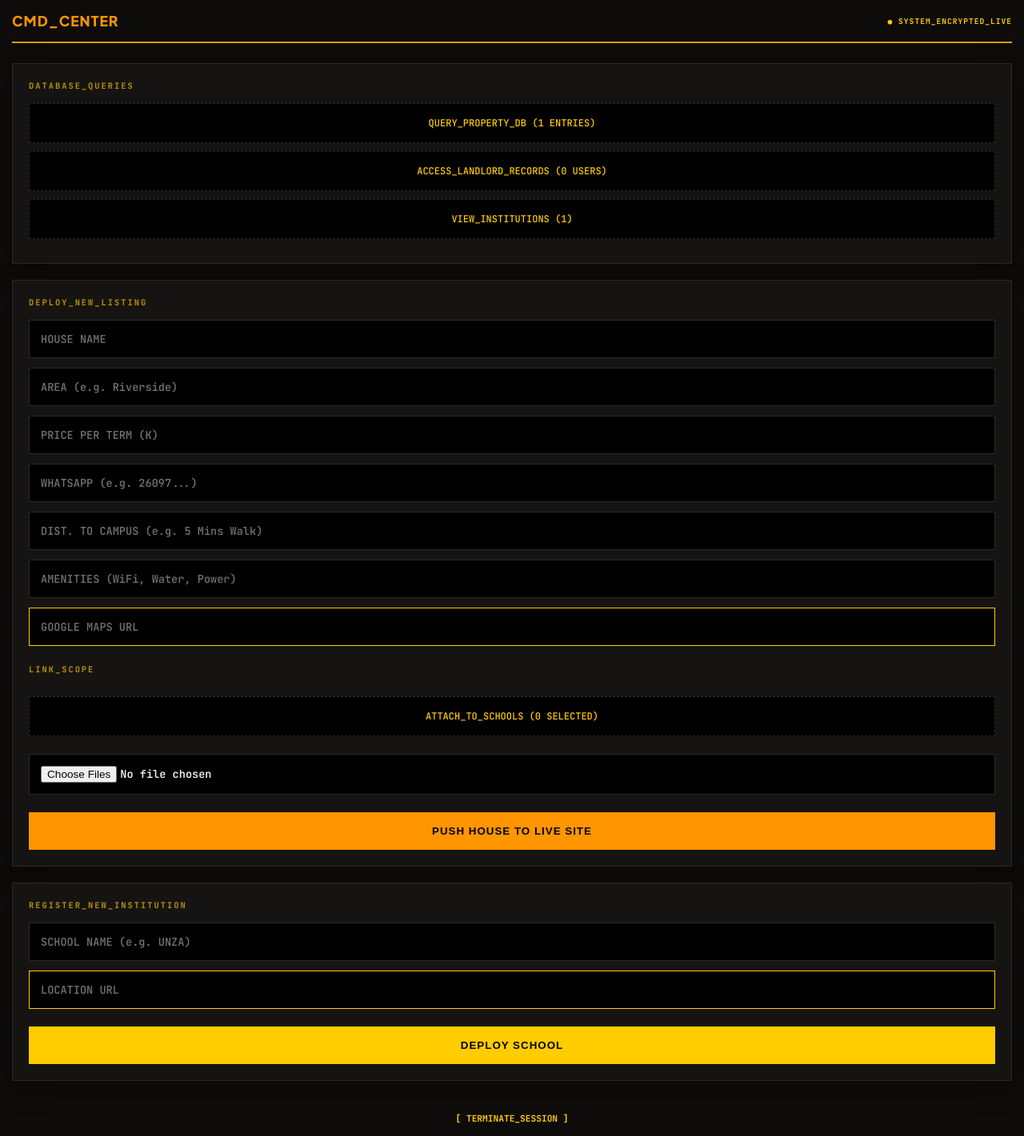
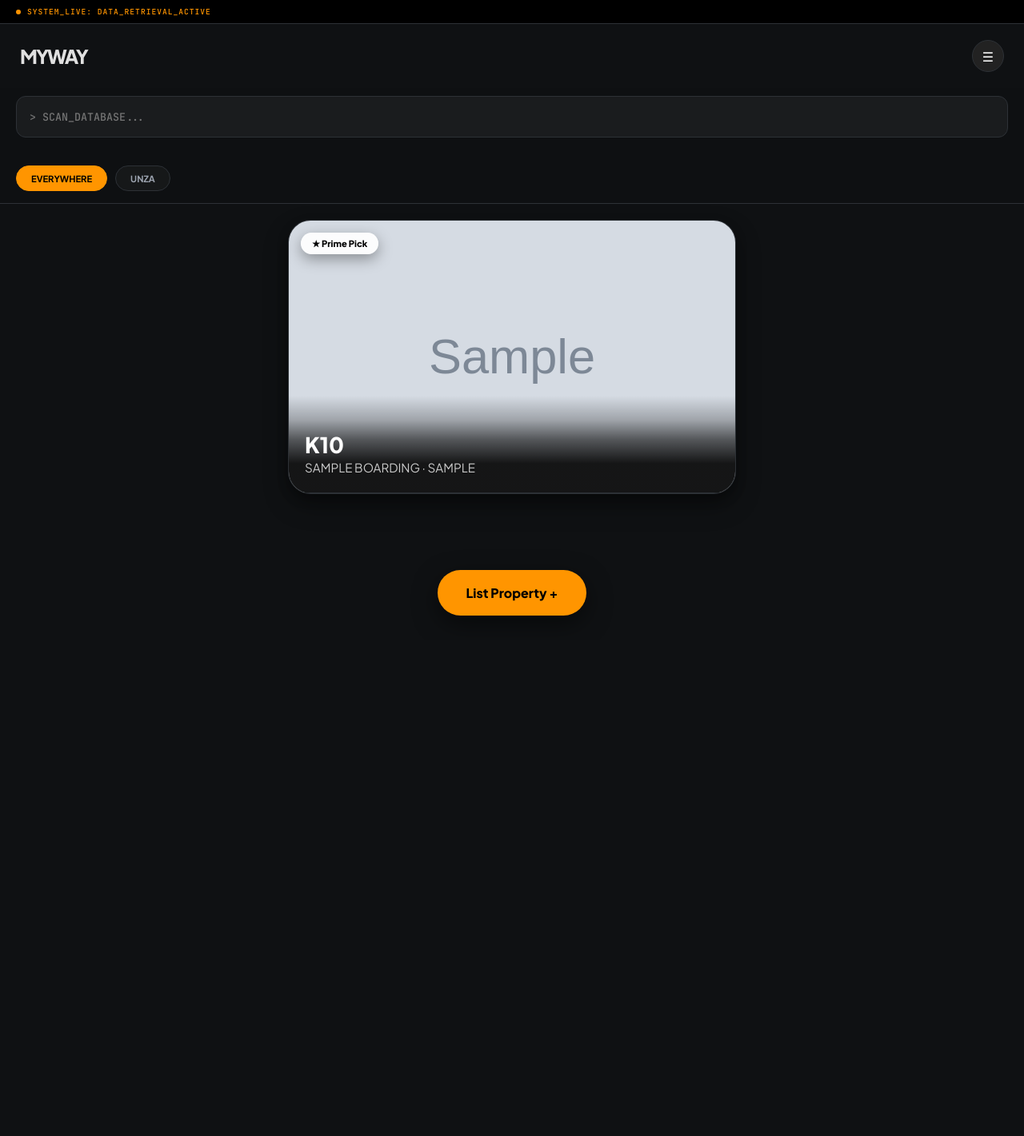
Before and after one commit to mutalefrancis/VECTA-REV, a Flask app: page / in a window 1280 px wide. Shown: the whole page at 80% size. After the commit the page ends 770 px from the top, so only its background shows below. Run offline with Flask 3, Linux system fonts and the light colour scheme; data comes from the database, SQL or seed files in the repository; tables that the repository leaves empty hold one stand-in row (values such as "Sample post"); grey boxes marked "Sample" are stand-in pictures.

Commit message:
Replace index.html content with new design

```diff
--- a/templates/index.html
+++ b/templates/index.html
@@ -3,244 +3,240 @@
 <head>
     <meta charset="UTF-8">
     <meta name="viewport" content="width=device-width, initial-scale=1.0, viewport-fit=cover">
-    <title>TERMINAL | COMMAND CENTER</title>
-    <link href="https://fonts.googleapis.com/css2?family=Plus+Jakarta+Sans:wght@700;800&family=JetBrains+Mono:wght@500;700&display=swap" rel="stylesheet">
+    <title>MyWay | Find Your Space</title>
+    <link href="https://fonts.googleapis.com/css2?family=Plus+Jakarta+Sans:wght@400;700;800&family=JetBrains+Mono:wght@500;700&display=swap" rel="stylesheet">
     <style>
         :root {
-            --topaz: #FF9500;    --amber: #FFCC00;    --danger: #FF3B30;
-            --bg: #0D0C0B;       --panel: #161412;    --border: #2D2926;
-            --text: #F2F2F7;     --success: #4CD964;
+            --topaz: #FF9500; --neon: #e0e0e0; --bg: #0f1113;
+            --card: #1a1d21; --text: #ffffff; --border: #2d3136;
+            --accent: #9ca3af; --danger: #FF3B30;
         }
 
         * { box-sizing: border-box; -webkit-tap-highlight-color: transparent; }
-        body { font-family: 'Plus Jakarta Sans', sans-serif; background: var(--bg); color: var(--text); margin: 0; padding: 15px; overflow-x: hidden; }
+        body { margin: 0; font-family: 'Plus Jakarta Sans', sans-serif; background: var(--bg); color: var(--text); padding-bottom: 120px; overflow-x: hidden; }
 
-        /* NAV */
-        .top-nav { display: flex; justify-content: space-between; align-items: center; border-bottom: 2px solid var(--topaz); padding-bottom: 15px; margin-bottom: 25px; }
-        h1 { font-size: 1.1rem; font-weight: 800; text-transform: uppercase; margin: 0; letter-spacing: 1px; color: var(--topaz); }
-        .sys-status { font-family: 'JetBrains Mono', monospace; font-size: 0.6rem; color: var(--amber); font-weight: 900; letter-spacing: 1px; }
+        /* STATUS BAR */
+        .sys-status-bar {
+            background: #000; padding: 8px 20px; font-family: 'JetBrains Mono', monospace;
+            font-size: 0.6rem; color: var(--topaz); display: flex; align-items: center;
+            gap: 8px; border-bottom: 1px solid var(--border); letter-spacing: 1px;
+        }
+        .pulse-dot { width: 6px; height: 6px; background: var(--topaz); border-radius: 50%; animation: pulse 1.5s infinite; }
+        @keyframes pulse { 0% { opacity: 0.4; } 50% { opacity: 1; } 100% { opacity: 0.4; } }
 
-        /* BOXES */
-        .box { background: var(--panel); padding: 20px; border: 1px solid var(--border); margin-bottom: 20px; width: 100%; box-shadow: 0 10px 30px rgba(0,0,0,0.3); }
-        .box-title { font-family: 'JetBrains Mono', monospace; font-size: 0.65rem; text-transform: uppercase; color: var(--amber); opacity: 0.7; margin-bottom: 15px; display: block; letter-spacing: 2px; font-weight: 700; }
-        .form-grid { display: flex; flex-direction: column; gap: 12px; }
+        nav { padding: 20px 25px; display: flex; justify-content: space-between; align-items: center; }
+        .logo { font-weight: 800; font-size: 1.5rem; color: var(--neon); letter-spacing: -2px; cursor: pointer; }
 
-        /* INPUTS & BUTTONS */
-        input, select { width: 100%; background: #000 !important; border: 1px solid var(--border); color: white; padding: 14px; font-family: 'JetBrains Mono', monospace; outline: none; font-size: 0.85rem; border-radius: 0; }
-        input:focus { border-color: var(--topaz); }
-        .deploy-btn { background: var(--topaz); color: black; padding: 16px; font-weight: 800; border: none; cursor: pointer; text-transform: uppercase; width: 100%; margin-top: 10px; letter-spacing: 1px; transition: 0.2s; }
-        .deploy-btn:active { transform: scale(0.98); opacity: 0.8; }
+        /* SEARCH & FILTER STICKY */
+        .search-container {
+            padding: 10px 20px 20px 20px;
+            position: sticky; top: 0; z-index: 110;
+            background: rgba(15, 17, 19, 0.9);
+            backdrop-filter: blur(20px); -webkit-backdrop-filter: blur(20px);
+        }
+        .search-bar {
+            width: 100%; background: rgba(255, 255, 255, 0.05);
+            border: 1px solid var(--border); padding: 16px; border-radius: 12px;
+            color: white; outline: none; font-family: 'JetBrains Mono', monospace;
+            transition: border-color 0.3s;
+        }
+        .search-bar:focus { border-color: var(--topaz); }
 
-        /* TRIGGER BUTTONS */
-        .modal-trigger {
-            width: 100%; padding: 16px; background: #000; border: 1px dashed var(--border);
-            color: var(--amber); font-family: 'JetBrains Mono', monospace; font-size: 0.75rem;
-            text-align: center; cursor: pointer; transition: 0.2s; margin-bottom: 10px;
+        .filter-wrapper {
+            position: sticky; top: 78px;
+            background: rgba(15, 17, 19, 0.9);
+            backdrop-filter: blur(20px); -webkit-backdrop-filter: blur(20px);
+            z-index: 100; border-bottom: 1px solid var(--border);
         }
-        .modal-trigger:hover { border-color: var(--topaz); background: #0f0e0c; color: white; }
+        .filter-container { padding: 15px 20px; overflow-x: auto; display: flex; gap: 10px; scrollbar-width: none; }
+        .filter-container::-webkit-scrollbar { display: none; }
 
-        /* MODALS */
-        .modal-overlay {
-            position: fixed; top: 0; left: 0; width: 100%; height: 100%;
-            background: rgba(0,0,0,0.96); display: none; align-items: center;
-            justify-content: center; z-index: 2000; padding: 20px;
+        .chip {
+            padding: 8px 18px; border-radius: 50px; border: 1px solid var(--border);
+            color: var(--accent); font-weight: 700; font-size: 0.7rem;
+            white-space: nowrap; background: rgba(255,255,255,0.03);
+            transition: 0.2s;
         }
-        .modal-content {
-            background: var(--panel); border: 1px solid var(--topaz);
-            padding: 25px; width: 100%; max-width: 450px;
-            max-height: 85vh; display: flex; flex-direction: column;
-            box-shadow: 0 0 50px rgba(255, 149, 0, 0.1);
+        .chip.active { background: var(--topaz); color: black; border-color: var(--topaz); }
+
+        /* ===== YOUR UPDATED CARD VISUALS ===== */
+        .main-content { padding: 20px; max-width: 600px; margin: 0 auto; }
+
+        .card {
+            background: var(--card);
+            border-radius: 28px;
+            border: 1px solid var(--border);
+            margin-bottom: 30px;
+            overflow: hidden;
+            position: relative;
+            box-shadow: 0 14px 30px rgba(0,0,0,0.35), 0 6px 14px rgba(0,0,0,0.25);
+            transition: transform 0.25s cubic-bezier(0.4, 0, 0.2, 1), box-shadow 0.25s cubic-bezier(0.4, 0, 0.2, 1);
+            cursor: pointer;
         }
 
-        /* DB LISTING STYLE */
-        .db-scroll { flex: 1; overflow-y: auto; margin: 15px 0; border: 1px solid var(--border); background: #000; }
-        .listing-item { display: flex; justify-content: space-between; align-items: center; padding: 15px; border-bottom: 1px solid var(--border); }
-        .listing-info strong { font-size: 0.8rem; color: var(--topaz); display: block; text-transform: uppercase; }
-        .listing-info span { font-size: 0.6rem; color: #666; font-family: 'JetBrains Mono'; }
+        .card:hover {
+            transform: translateY(-6px);
+            box-shadow: 0 24px 50px rgba(0,0,0,0.45), 0 12px 26px rgba(0,0,0,0.35);
+        }
+
+        .card.is-full { opacity: 0.7; filter: grayscale(0.8); }
+
+        .img-container { position: relative; width: 100%; height: 340px; overflow: hidden; }
+        .img-stack { display: flex; height: 100%; overflow-x: auto; scroll-snap-type: x mandatory; scrollbar-width: none; }
+        .img-stack::-webkit-scrollbar { display: none; }
+
+        .img-stack img {
+            width: 100%; height: 100%; object-fit: cover; flex-shrink: 0;
+            scroll-snap-align: start; transition: transform 0.45s ease;
+        }
+        .card:hover .img-stack img { transform: scale(1.05); }
+
+        .prime-badge {
+            position: absolute; top: 15px; left: 15px; z-index: 20;
+            background: rgba(255,255,255,0.92); color: #000;
+            padding: 6px 14px; border-radius: 50px; font-size: 0.7rem; font-weight: 800;
+            box-shadow: 0 6px 18px rgba(0,0,0,0.35); backdrop-filter: blur(6px);
+        }
+
+        .card-overlay {
+            position: absolute; bottom: 0; left: 0; right: 0;
+            padding: 44px 20px 22px;
+            background: linear-gradient(to top, rgba(0,0,0,0.9) 30%, rgba(0,0,0,0.6) 55%, rgba(0,0,0,0.25) 75%, transparent);
+            z-index: 15;
+            transition: padding 0.3s ease;
+        }
+        .card:hover .card-overlay { padding-bottom: 28px; }
+
+        .card-price { font-size: 1.7rem; font-weight: 800; color: #fff; margin-bottom: 2px; }
+        .card-title { font-size: 0.95rem; color: #ddd; margin: 0; font-weight: 400; opacity: 0.9; }
+
+        .card-details {
+            background: #121416; max-height: 0; overflow: hidden; border-top: 1px solid var(--border);
+            transition: max-height 0.45s cubic-bezier(0.4, 0, 0.2, 1), padding 0.3s ease;
+        }
+        .card.expanded .card-details { max-height: 520px; padding: 20px; }
+
+        /* GRID FOR INFO */
+        .detail-grid { display: grid; grid-template-columns: 1fr 1fr; gap: 15px; margin-bottom: 20px; }
+        .stat-box { background: rgba(255,255,255,0.03); padding: 14px; border-radius: 16px; border: 1px solid var(--border); }
+        .stat-label { font-size: 0.6rem; color: var(--accent); text-transform: uppercase; font-family: 'JetBrains Mono'; letter-spacing: 0.5px; }
+        .stat-value { display: block; font-size: 0.85rem; font-weight: 700; color: var(--neon); margin-top: 5px; }
 
         /* ACTION BUTTONS */
-        .action-group { display: flex; gap: 8px; }
-        .btn-action { background: transparent; border: 1px solid var(--border); color: var(--text); padding: 5px 10px; font-size: 0.6rem; font-weight: 800; cursor: pointer; font-family: 'JetBrains Mono'; }
-        .btn-toggle { border-color: var(--amber); color: var(--amber); }
-        .btn-delete { border-color: var(--danger); color: var(--danger); }
+        .btn-row { display: flex; gap: 12px; margin-top: 10px; }
+        .action-btn {
+            flex: 1; padding: 16px; border-radius: 16px;
+            font-weight: 800; text-align: center; text-decoration: none; font-size: 0.9rem;
+            transition: filter 0.2s;
+        }
+        .action-btn:active { filter: brightness(0.8); }
+        .btn-wa { background: var(--topaz); color: #000; }
+        .btn-map { background: rgba(255,255,255,0.05); color: #fff; border: 1px solid var(--border); }
 
-        .chip-container { display: flex; flex-direction: column; gap: 8px; overflow-y: auto; padding: 10px 0; }
-        .chip-label { font-size: 11px; font-family: 'JetBrains Mono'; color: var(--text); display: flex; align-items: center; gap: 10px; background: #000; padding: 12px; border: 1px solid var(--border); width: 100%; cursor: pointer; }
-
-        .status-tag { font-size: 0.55rem; padding: 2px 6px; border-radius: 3px; font-weight: 900; margin-left: 5px; }
-        .tag-available { background: var(--success); color: black; }
-        .tag-full { background: var(--danger); color: white; }
-
-        /* LANDLORD CARD STYLES */
-        .ll-card { background: #000; border: 1px solid var(--border); padding: 12px; margin-bottom: 10px; border-radius: 5px; }
-        .ll-meta { font-size: 0.65rem; color: #888; font-family: 'JetBrains Mono'; margin-top: 5px; line-height: 1.4; }
-        .ll-pass { color: var(--success); font-weight: bold; }
-
-        .back-link { display: block; margin-top: 40px; text-align: center; color: var(--amber); text-decoration: none; font-size: 0.7rem; font-family: 'JetBrains Mono'; font-weight: 800; }
+        .bottom-nav { position: fixed; bottom: 30px; left: 0; right: 0; display: flex; justify-content: center; z-index: 1000; }
+        .nav-btn { background: var(--topaz); color: black; padding: 18px 36px; border-radius: 50px; text-decoration: none; font-weight: 800; box-shadow: 0 10px 30px rgba(0,0,0,0.5); transition: transform 0.2s; }
+        .nav-btn:active { transform: scale(0.95); }
     </style>
 </head>
 <body>
 
-    <div class="top-nav">
-        <h1>CMD_CENTER</h1>
-        <div class="sys-status">● SYSTEM_ENCRYPTED_LIVE</div>
+    <div class="sys-status-bar">
+        <span class="pulse-dot"></span> SYSTEM_LIVE: DATA_RETRIEVAL_ACTIVE
     </div>
 
-    <div class="box">
-        <span class="box-title">Database_Queries</span>
-        <div class="modal-trigger" onclick="openModal('dbModal')">
-            QUERY_PROPERTY_DB ({{ houses|length }} ENTRIES)
+    <nav>
+        <div class="logo" onclick="window.location.href='/'">MYWAY</div>
+        <div style="cursor: pointer; background: #222; width: 40px; height: 40px; display: flex; align-items: center; justify-content: center; border-radius: 50%; border: 1px solid var(--border);"
+             onclick="window.location.href='/admin'">☰</div>
+    </nav>
+
+    <div class="search-container">
+        <input type="text" id="mainSearch" class="search-bar" placeholder="> SCAN_DATABASE..." onkeyup="searchListings()">
     </div>
-        <div class="modal-trigger" onclick="openModal('landlordModal')">
-            ACCESS_LANDLORD_RECORDS ({{ landlords|length }} USERS)
-        </div>
-        <div class="modal-trigger" onclick="openModal('schoolListModal')">
-            VIEW_INSTITUTIONS ({{ schools|length }})
+
+    <div class="filter-wrapper">
+        <div class="filter-container">
+            <div class="chip {% if selected_school == 'All Institutions' %}active{% endif %}" onclick="filterBy('All Institutions')">EVERYWHERE</div>
+            {% for s in schools %}
+            <div class="chip {% if selected_school == s.name %}active{% endif %}" onclick="filterBy('{{ s.name }}')">{{ s.name|upper }}</div>
+            {% endfor %}
         </div>
     </div>
 
-    <div class="box">
-        <span class="box-title">Deploy_New_Listing</span>
-        <form action="/upload" method="POST" enctype="multipart/form-data" class="form-grid">
-            <input type="text" name="name" placeholder="HOUSE NAME" required>
-            <input type="text" name="location" placeholder="AREA (e.g. Riverside)" required>
-            <input type="number" name="price" placeholder="PRICE PER TERM (K)" required>
-            <input type="text" name="phone" placeholder="WHATSAPP (e.g. 26097...)" required>
-            <input type="text" name="distance" placeholder="DIST. TO CAMPUS (e.g. 5 Mins Walk)" required>
-            <input type="text" name="amenities" placeholder="AMENITIES (WiFi, Water, Power)" required>
-            <input type="url" name="map_url" placeholder="GOOGLE MAPS URL" required style="border-color: var(--amber);">
+    <main class="main-content" id="listings">
+        {% for h in houses %}
+        <article class="card {% if h.status == 'Full' %}is-full{% endif %}"
+                 onclick="this.classList.toggle('expanded')"
+                 data-searchable="{{ h.name }} {{ h.location }} {{ h.institution }}">
 
-            <span class="box-title" style="margin-top: 10px;">Link_Scope</span>
-            <div class="modal-trigger" onclick="openModal('schoolModal')">
-                ATTACH_TO_SCHOOLS (<span id="count">0</span> SELECTED)
+            <div class="img-container">
+                <div class="prime-badge">★ Prime Pick</div>
+
+                <div class="img-stack">
+                    {% if h.images %}
+                        {% for img in h.images.split(',') %}
+                            {% if img %}<img src="{{ url_for('static', filename='uploads/' + img) }}" loading="lazy">{% endif %}
+                        {% endfor %}
+                    {% else %}
+                        <div style="width:100%; height:100%; background:#222; display:flex; align-items:center; justify-content:center; font-family:'JetBrains Mono'; color:var(--accent);">NO_IMAGES</div>
+                    {% endif %}
                 </div>
 
-            <input type="file" name="photos" multiple required>
-            <button type="submit" class="deploy-btn">Push House to Live Site</button>
-        </form>
-    </div>
-
-    <div class="box">
-        <span class="box-title">Register_New_Institution</span>
-        <form action="/admin/add_school" method="POST" class="form-grid">
-            <input type="text" name="school_name" placeholder="SCHOOL NAME (e.g. UNZA)" required>
-            <input type="url" name="school_map" placeholder="LOCATION URL" required style="border-color: var(--amber);">
-            <button type="submit" class="deploy-btn" style="background: var(--amber);">Deploy School</button>
-        </form>
-    </div>
-
-    <div class="modal-overlay" id="schoolModal">
-        <div class="modal-content">
-            <span class="box-title">Select_Target_Zones</span>
-            <div class="chip-container">
-                {% for s in schools %}
-                <label class="chip-label">
-                    <input type="checkbox" name="schools" value="{{ s.name }}" onchange="updateCount()"> {{ s.name|upper }}
-                </label>
-                {% endfor %}
-            </div>
-            <button type="button" class="deploy-btn" onclick="closeModal('schoolModal')">Confirm_Links</button>
+                <div class="card-overlay">
+                    <div class="card-price">K{{ h.price }}</div>
+                    <p class="card-title">{{ h.name|upper }} · {{ h.location|upper }}</p>
                 </div>
             </div>
 
-    <div class="modal-overlay" id="landlordModal">
-        <div class="modal-content" style="max-width: 500px;">
-            <span class="box-title">Master_Landlord_Registry</span>
-            <input type="text" id="llSearch" style="border-style: dashed; margin-bottom: 10px;" placeholder="SEARCH LANDLORDS..." onkeyup="filterLL()">
-            <div class="db-scroll" id="llContainer">
-                {% for l in landlords %}
-                <div class="ll-card">
-                    <div style="display: flex; justify-content: space-between; align-items: flex-start;">
-                        <strong>{{ l.name|upper }}</strong>
-                        <a href="https://wa.me/{{ l.phone }}" style="text-decoration: none; font-size: 0.6rem; color: var(--success);">[ CONTACT ]</a>
+            <div class="card-details">
+                <div class="detail-grid">
+                    <div class="stat-box">
+                        <span class="stat-label">Institution</span>
+                        <span class="stat-value">@{{ h.institution|upper if h.institution else 'GENERAL' }}</span>
                     </div>
-                    <div class="ll-meta">
-                        PHONE: {{ l.phone }}<br>
-                        PASS: <span class="ll-pass">{{ l.password }}</span><br>
-                        QUESTION: {{ l.security_question }}<br>
-                        ANSWER: {{ l.security_answer }}
-                    </div>
-                </div>
-                {% endfor %}
-            </div>
-            <button type="button" class="deploy-btn" style="background: var(--amber);" onclick="closeModal('landlordModal')">Close_Registry</button>
+                    <div class="stat-box">
+                        <span class="stat-label">Distance</span>
+                        <span class="stat-value">{{ h.distance|upper }}</span>
                     </div>
                 </div>
 
-    <div class="modal-overlay" id="dbModal">
-        <div class="modal-content" style="max-width: 500px;">
-            <span class="box-title">Live_Property_Registry</span>
-            <input type="text" id="dbSearch" style="border-style: dashed; margin-bottom: 10px;" placeholder="FILTER PROPERTIES..." onkeyup="filterDB()">
-            <div class="db-scroll" id="dbContainer">
-                {% for h in houses %}
-                <div class="listing-item">
-                    <div class="listing-info">
-                        <strong>{{ h.name }} <span class="status-tag {% if h.status == 'Full' %}tag-full{% else %}tag-available{% endif %}">{{ h.status|upper }}</span></strong>
-                        <span>{{ h.clicks }} LEADS // {{ h.location|upper }}</span>
+                <div style="margin-bottom: 25px;">
+                    <span class="stat-label">Manifest Data</span>
+                    <p style="font-size: 0.85rem; color: #aaa; margin: 10px 0; line-height: 1.6; letter-spacing: 0.2px;">{{ h.amenities|upper }}</p>
                 </div>
-                    <div class="action-group">
-                        <a href="/toggle_status/{{ h.id }}"><button class="btn-action btn-toggle">TOGGLE</button></a>
-                        <a href="/admin/delete_house/{{ h.id }}" onclick="return confirm('WIPE DATA?')"><button class="btn-action btn-delete">DEL</button></a>
+
+                <div class="btn-row">
+                    {% if h.status == 'Available' %}
+                    <a href="{{ url_for('track_click', id=h.id) }}" class="action-btn btn-wa" onclick="event.stopPropagation()">WHATSAPP</a>
+                    {% else %}
+                    <a href="#" class="action-btn btn-wa" style="background: #333; color: #666; pointer-events:none;">OCCUPIED</a>
+                    {% endif %}
+                    <a href="{{ h.map_url }}" target="_blank" class="action-btn btn-map" onclick="event.stopPropagation()">OPEN MAP</a>
                 </div>
             </div>
+        </article>
         {% endfor %}
-            </div>
-            <button type="button" class="deploy-btn" style="background: var(--amber);" onclick="closeModal('dbModal')">Close_Registry</button>
-        </div>
+    </main>
+
+    <div class="bottom-nav">
+        <a href="{{ url_for('login') }}" class="nav-btn">List Property +</a>
     </div>
 
-    <div class="modal-overlay" id="schoolListModal">
-        <div class="modal-content" style="max-width: 500px;">
-            <span class="box-title">Registered_Institutions</span>
-            <div class="db-scroll">
-                {% for s in schools %}
-                <div class="listing-item">
-                    <div class="listing-info">
-                        <strong>{{ s.name|upper }}</strong>
-                        <span>SYSTEM_ID: {{ s.id }}</span>
-                    </div>
-                    <a href="/admin/delete_school/{{ s.id }}" onclick="return confirm('REMOVE SCHOOL?')">
-                        <button class="btn-action btn-delete">REMOVE</button>
-                    </a>
-                </div>
-                {% endfor %}
-            </div>
-            <button type="button" class="deploy-btn" style="background: var(--amber);" onclick="closeModal('schoolListModal')">Close_Registry</button>
-        </div>
-    </div>
+    <script>
+        function searchListings() {
+            let input = document.getElementById('mainSearch').value.toLowerCase();
+            let cards = document.querySelectorAll('.card');
+            cards.forEach(card => {
+                let text = card.getAttribute('data-searchable').toLowerCase();
+                card.style.display = text.includes(input) ? "block" : "none";
+            });
+        }
+        function filterBy(school) { window.location.href = "/?school=" + encodeURIComponent(school); }
 
-    <a href="{{ url_for('index') }}" class="back-link">[ TERMINATE_SESSION ]</a>
-
-    <script>
-        function openModal(id) { document.getElementById(id).style.display = 'flex'; }
-        function closeModal(id) { document.getElementById(id).style.display = 'none'; }
-
-        function updateCount() {
-            const checked = document.querySelectorAll('input[name="schools"]:checked').length;
-            document.getElementById('count').innerText = checked;
-        }
-
-        function filterDB() {
-            let input = document.getElementById('dbSearch').value.toUpperCase();
-            let items = document.getElementById('dbContainer').getElementsByClassName('listing-item');
-            for (let i = 0; i < items.length; i++) {
-                let name = items[i].getElementsByTagName('strong')[0];
-                items[i].style.display = name.innerText.toUpperCase().indexOf(input) > -1 ? "" : "none";
-            }
-        }
-
-        function filterLL() {
-            let input = document.getElementById('llSearch').value.toUpperCase();
-            let cards = document.getElementById('llContainer').getElementsByClassName('ll-card');
-            for (let i = 0; i < cards.length; i++) {
-                let name = cards[i].getElementsByTagName('strong')[0];
-                cards[i].style.display = name.innerText.toUpperCase().indexOf(input) > -1 ? "" : "none";
-            }
-        }
-
-        window.onclick = function(event) {
-            if (event.target.className === 'modal-overlay') { event.target.style.display = 'none'; }
-        }
+        // Auto-blur search on scroll to keep mobile experience clean
+        window.addEventListener('scroll', () => {
+            if (document.activeElement.id === 'mainSearch') document.activeElement.blur();
+        }, { passive: true });
     </script>
 </body>
 </html>
```
Lines whose indentation alone changed are shown as unchanged.
